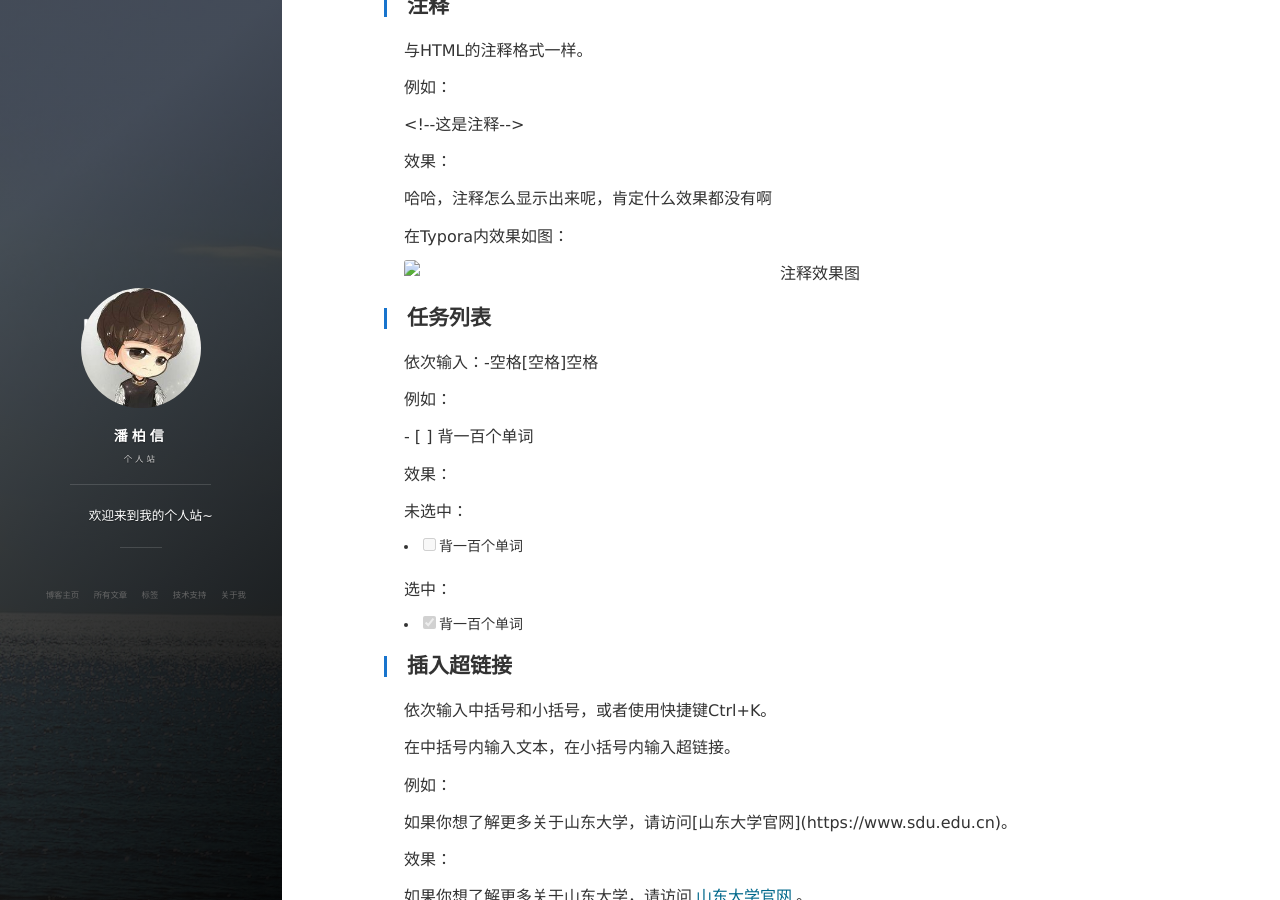
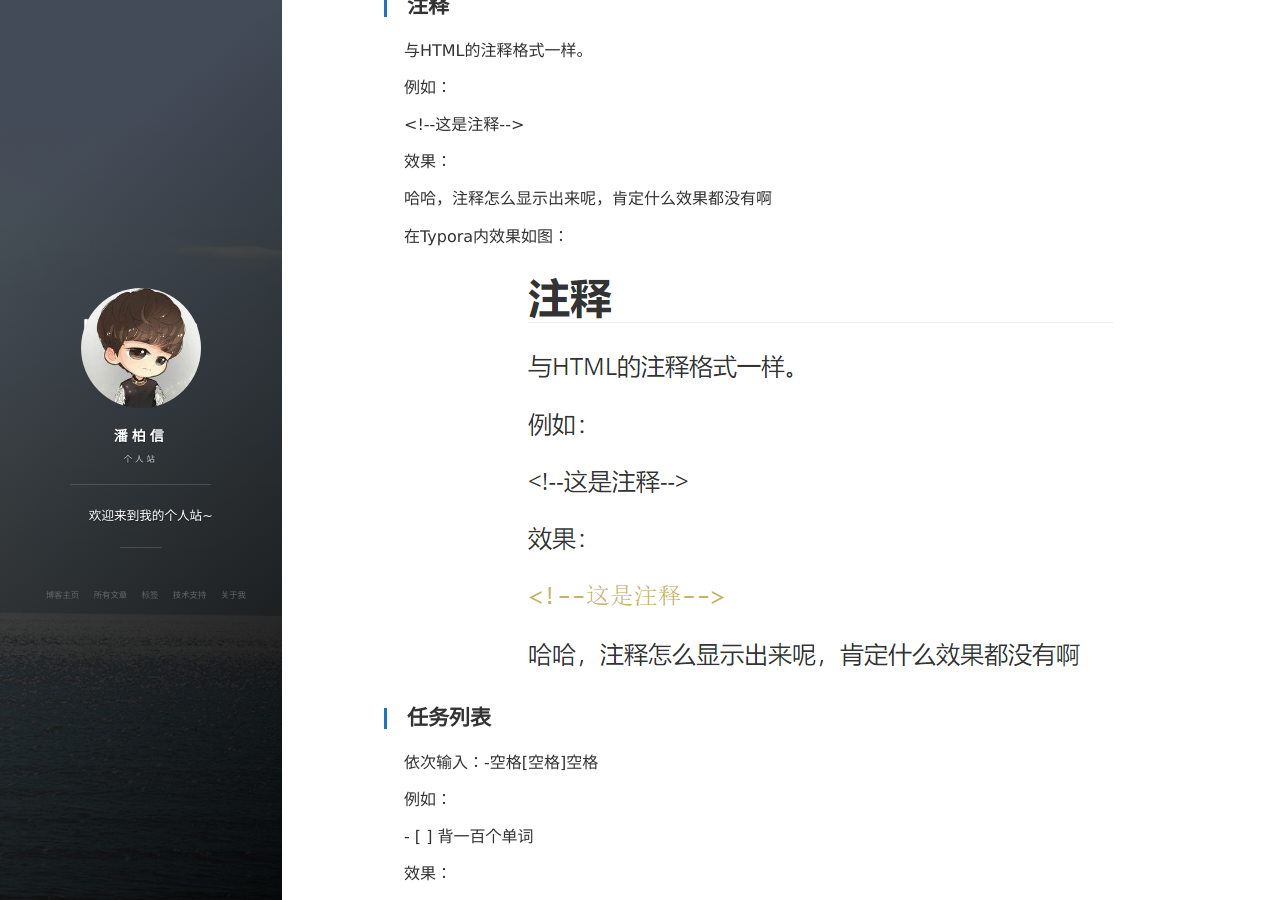
Before and after one commit to YorkSunSdu/YorkSunSdu.github.io, a Jekyll site: the page built from _posts/2022-3-31-howToUseTypora.md, in a window 1280 px wide and 900 px high, scrolled down 4286 px. Built offline with Jekyll 4.4.1, drawn with Linux system fonts in a browser that asks for light colours; nearby versions of some CDN libraries; comment, search, counter and statistics services are not loaded.

Commit message:
测试图片成功

```diff
--- a/_posts/2022-3-31-howToUseTypora.md
+++ b/_posts/2022-3-31-howToUseTypora.md
@@ -206,7 +206,7 @@ int main()
 
 在Typora内效果如图：
 
-![注释效果图](images\posts\howToUseTypora\注释效果.png)
+![注释效果图](/images/payimg/注释效果.png)
 
 ## 任务列表
 
```
Also changed, not shown: images/payimg/注释效果.png (renamed from images/posts/howToUseTypora/注释效果.png), images/posts/howToUseTypora/insertPicture.jpg (deleted).
